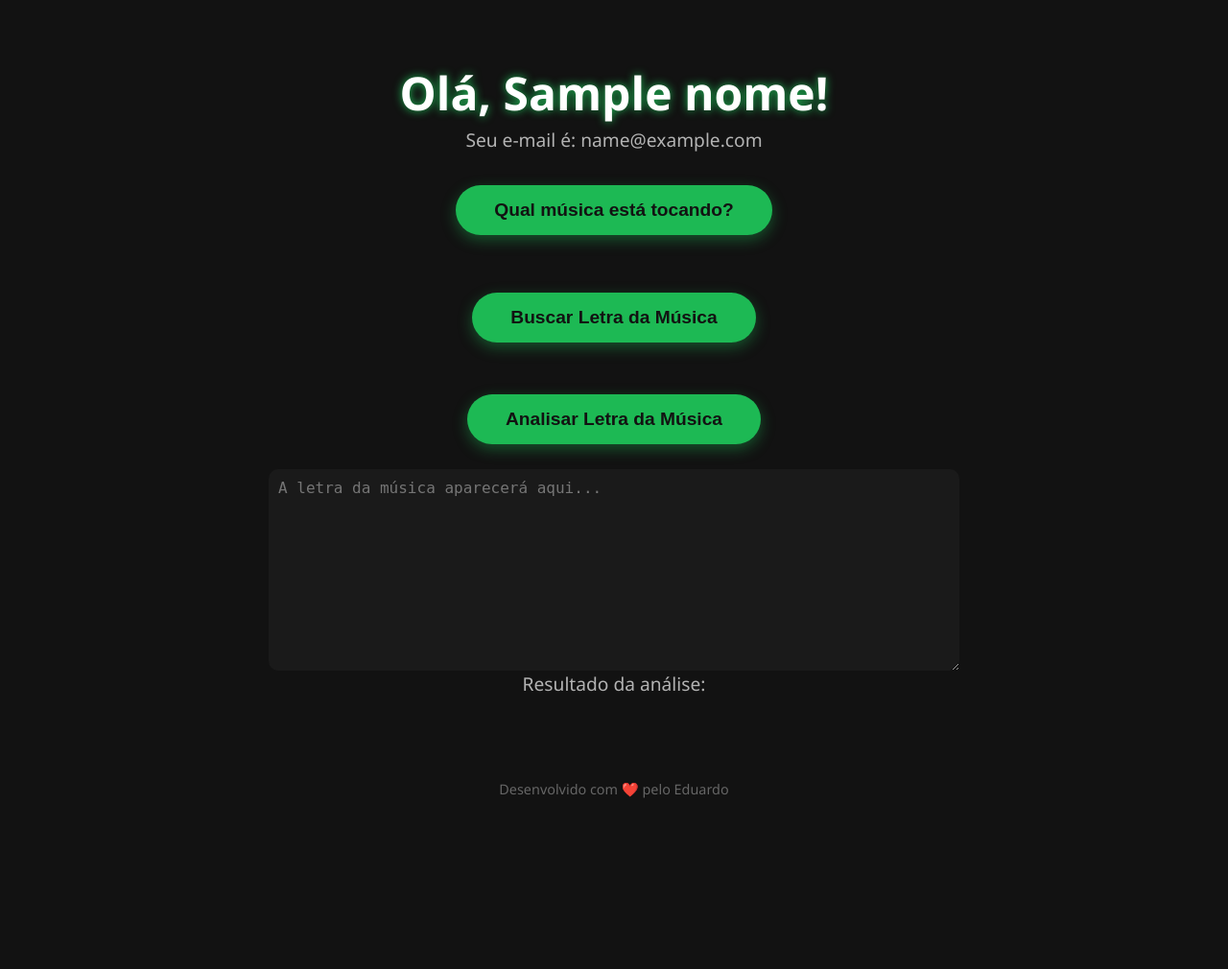
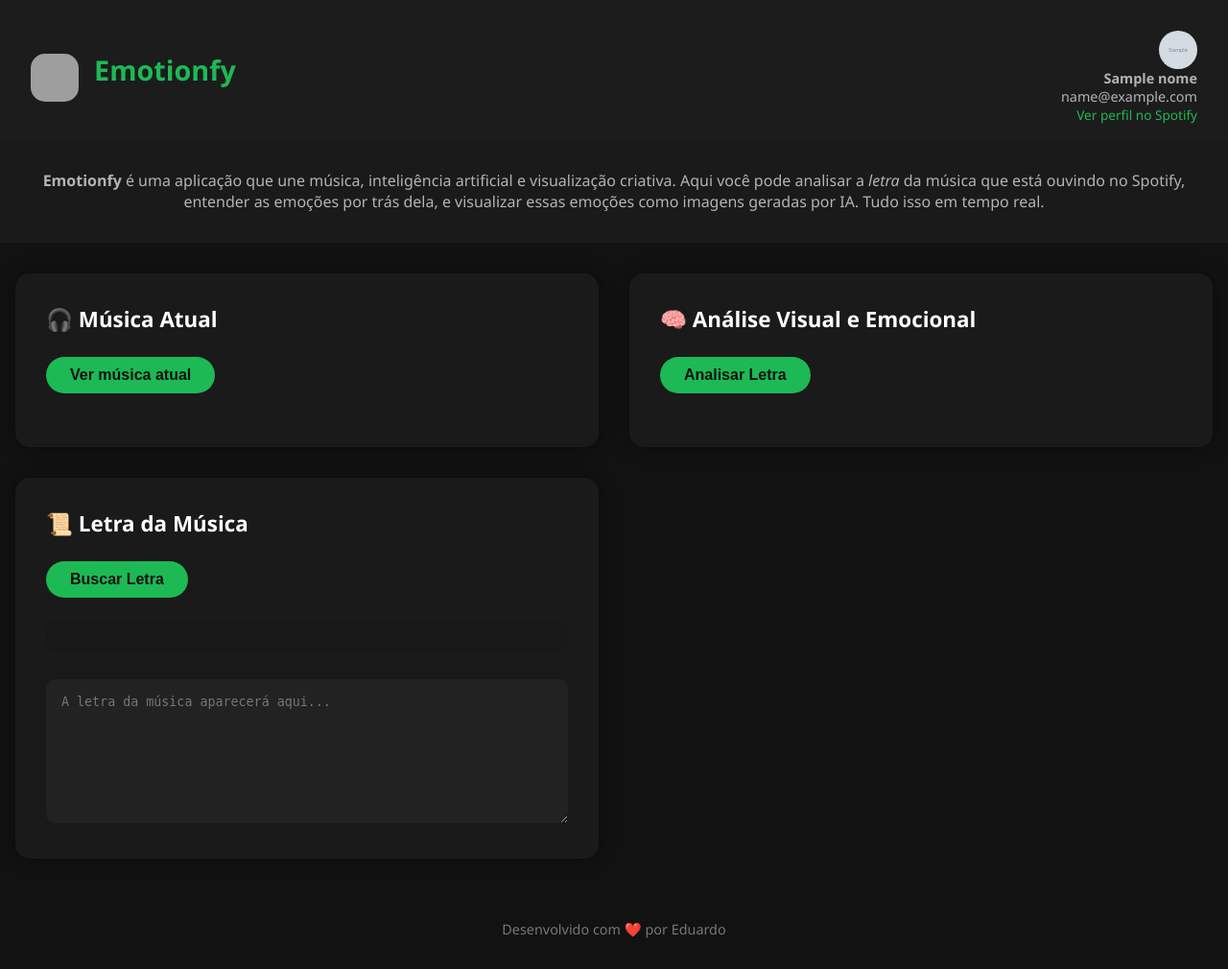
Before and after one commit to EduardoLazaroo/emotion-IA, a Flask app: template app/templates/index.html in a window 1280 px wide. Shown: the whole page at 96% size. Before the commit the page ends 832 px from the top, so only its background shows below. Run offline with Flask 3, Linux system fonts and the light colour scheme; the template is opened without the code that fills it: most values are stand-ins (such as "Sample title", 1, 10 or a date in 2020); grey boxes marked "Sample" are stand-in pictures; grey boxes are pictures that could not be loaded.

Commit message:
feat: estrutura feita

```diff
--- a/app/templates/index.html
+++ b/app/templates/index.html
@@ -2,180 +2,334 @@
 <html lang="pt-br">
   <head>
     <meta charset="UTF-8" />
-    <title>Perfil Spotify</title>
+    <title>Emotionfy</title>
+    <link rel="icon" href="/static/emotionfy.png" type="image/png" />
     <style>
+      :root {
+        --primary: #1db954;
+        --background: #121212;
+        --card-bg: #1a1a1a;
+        --text-light: #b3b3b3;
+        --white: #ffffff;
+      }
+
+      * {
+        box-sizing: border-box;
+      }
+
       body {
-            background-color: #121212;
-            color: #1DB954;
-            font-family: 'Segoe UI', Tahoma, Geneva, Verdana, sans-serif;
+        margin: 0;
+        padding: 0;
+        background-color: var(--background);
+        font-family: "Segoe UI", Tahoma, Geneva, Verdana, sans-serif;
+        color: var(--white);
+      }
+
+      header {
+        background-color: #1c1c1c;
+        padding: 1rem 2rem;
+        display: flex;
+        justify-content: space-between;
+        align-items: center;
+        box-shadow: 0 2px 10px rgba(0, 0, 0, 0.5);
+      }
+
+      header h1 {
+        margin: 0;
+        font-size: 1.8rem;
+        color: var(--primary);
+      }
+
+      .header-left {
+        display: flex;
+        align-items: center;
+        gap: 1rem;
+      }
+
+      .user-info {
+        font-size: 0.9rem;
+        color: var(--text-light);
+        text-align: right;
+      }
+
+      .user-info img {
+        width: 40px;
+        height: 40px;
+        border-radius: 50%;
+        margin-left: 1rem;
+        vertical-align: middle;
+      }
+
+      .user-info a {
+        color: var(--primary);
+        font-size: 0.85rem;
+        text-decoration: none;
+      }
+
+      .container {
+        max-width: 1400px;
+        margin: 2rem auto;
+        padding: 0 1rem;
+        display: flex;
+        gap: 2rem;
+        flex-wrap: wrap;
+      }
+
+      .left-column,
+      .right-column {
+        flex: 1 1 48%;
         display: flex;
         flex-direction: column;
-            align-items: center;
-            justify-content: flex-start;
-            min-height: 100vh;
-            margin: 0;
-            padding: 2rem;
+        gap: 2rem;
       }
 
-        h1 {
-            font-size: 3rem;
-            margin-bottom: 0.2rem;
-            color: white;
-            text-shadow: 0 0 10px #1DB954;
+      .card {
+        background-color: var(--card-bg);
+        padding: 2rem;
+        border-radius: 15px;
+        box-shadow: 0 0 20px rgba(0, 0, 0, 0.4);
+        width: 100%;
       }
 
-        p {
-            font-size: 1.2rem;
-            color: #b3b3b3;
+      .card h2 {
         margin-top: 0;
-            margin-bottom: 1.5rem;
+        font-size: 1.4rem;
+        margin-bottom: 1rem;
       }
 
       button {
-            background-color: #1DB954;
+        background-color: var(--primary);
         border: none;
-            border-radius: 50px;
-            color: #121212;
-            padding: 15px 40px;
-            font-size: 1.2rem;
-            font-weight: 700;
+        border-radius: 30px;
+        color: var(--background);
+        padding: 10px 25px;
+        font-size: 1rem;
+        font-weight: bold;
         cursor: pointer;
-            transition: background-color 0.3s ease;
-            box-shadow: 0 5px 15px rgba(29, 185, 84, 0.4);
-            margin: 10px 0;
+        transition: all 0.3s ease;
+        margin: 0.5rem 0;
       }
 
-        button:hover {
+      button:hover:enabled {
         background-color: #1ed760cc;
-            box-shadow: 0 8px 20px rgba(30, 215, 96, 0.7);
+        box-shadow: 0 6px 20px rgba(30, 215, 96, 0.7);
+      }
+
+      button:disabled {
+        opacity: 0.6;
+        cursor: not-allowed;
       }
 
       textarea {
+        width: 100%;
+        min-height: 150px;
+        background-color: #222;
+        color: var(--white);
+        border: none;
+        padding: 1rem;
+        border-radius: 10px;
+        resize: vertical;
         margin-top: 1rem;
-            width: 90%;
-            max-width: 700px;
-            font-size: 1rem;
-            padding: 10px;
-            border-radius: 10px;
-            border: none;
-            background: #1a1a1a;
-            color: white;
-            resize: vertical;
       }
 
-        pre, #track-name {
+      pre {
+        white-space: pre-wrap;
+        word-break: break-word;
+        color: var(--text-light);
+        background-color: #181818;
+        padding: 1rem;
+        border-radius: 10px;
         margin-top: 1rem;
-            font-size: 1.1rem;
-            color: white;
-            max-width: 700px;
-            white-space: pre-wrap;
-            word-wrap: break-word;
-            text-align: left;
+      }
+
+      img {
+        width: 100%;
+        border-radius: 15px;
+        margin-top: 1rem;
+      }
+
+      .loading {
+        color: var(--primary);
+        font-style: italic;
       }
 
       footer {
-            margin-top: auto;
+        text-align: center;
+        padding: 2rem 1rem;
+        color: #777;
         font-size: 0.9rem;
-            color: #666;
+      }
+
+      @media (max-width: 992px) {
+        .container {
+          flex-direction: column;
+        }
+
+        .left-column,
+        .right-column {
+          flex: 1 1 100%;
+        }
       }
     </style>
   </head>
   <body>
-    <h1>Olá, {{ nome }}!</h1>
-    <p>Seu e-mail é: {{ email }}</p>
+    <header>
+      <div class="header-left">
+        <img
+          src="https://i.postimg.cc/nz29qyPG/emotionfy.png"
+          alt="Logo Emotionfy"
+          style="width: 50px; height: 50px"
+        />
+        <h1>Emotionfy</h1>
+      </div>
+      <div class="user-info">
+        {% if imagem %}
+        <img src="{{ imagem }}" alt="Foto de perfil" />
+        {% endif %}
+        <div><strong>{{ nome }}</strong></div>
+        <div>{{ email }}</div>
+        <div>
+          <a href="{{ perfil_url }}" target="_blank">Ver perfil no Spotify</a>
+        </div>
+      </div>
+    </header>
 
-    <button id="btn-track">Qual música está tocando?</button>
-    <p id="track-name"></p>
+    <section
+      style="
+        padding: 1rem 2rem;
+        background-color: #1a1a1a;
+        text-align: center;
+        color: var(--text-light);
+      "
+    >
+      <p>
+        <strong>Emotionfy</strong> é uma aplicação que une música, inteligência
+        artificial e visualização criativa. Aqui você pode analisar a
+        <em>letra</em> da música que está ouvindo no Spotify, entender as
+        emoções por trás dela, e visualizar essas emoções como imagens geradas
+        por IA. Tudo isso em tempo real.
+      </p>
+    </section>
 
-    <button id="btn-testar-genius">Buscar Letra da Música</button>
+    <div class="container">
+      <div class="left-column">
+        <div class="card">
+          <h2>🎧 Música Atual</h2>
+          <button id="btn-track">Ver música atual</button>
+          <p id="track-name" class="loading"></p>
+        </div>
+
+        <div class="card">
+          <h2>📜 Letra da Música</h2>
+          <button id="btn-testar-genius">Buscar Letra</button>
           <pre id="teste-genius-resultado"></pre>
+          <textarea
+            id="letra-musica"
+            placeholder="A letra da música aparecerá aqui..."
+          ></textarea>
+        </div>
+      </div>
 
-    <button id="btn-analisar-letra">Analisar Letra da Música</button>
-    <textarea id="letra-musica" rows="10" placeholder="A letra da música aparecerá aqui..."></textarea>
+      <div class="right-column">
+        <div class="card">
+          <h2>🧠 Análise Visual e Emocional</h2>
+          <button id="btn-analisar-letra">Analisar Letra</button>
+          <div id="teste-genius-analise" style="margin-top: 1rem"></div>
+          <div id="imagem-analisada"></div>
+        </div>
+      </div>
+    </div>
 
-    <p>Resultado da análise:</p>
-    <pre id="teste-genius-analise"></pre>
-
-    <footer>
-        Desenvolvido com ❤️ pelo Eduardo
-    </footer>
+    <footer>Desenvolvido com ❤️ por Eduardo</footer>
 
     <script>
-        document.getElementById('btn-track').addEventListener('click', () => {
-            const trackNameEl = document.getElementById('track-name');
+      document.getElementById("btn-track").addEventListener("click", () => {
+        const trackNameEl = document.getElementById("track-name");
         trackNameEl.innerText = "Carregando...";
-            fetch('/current-track')
-                .then(res => res.json())
-                .then(data => {
-                    trackNameEl.innerText = data.error ? `Erro: ${data.error}` : data.track;
+        fetch("/current-track")
+          .then((res) => res.json())
+          .then((data) => {
+            trackNameEl.innerText = data.error
+              ? `Erro: ${data.error}`
+              : `🎵 ${data.track}`;
           })
           .catch(() => {
-                    trackNameEl.innerText = 'Erro ao buscar música.';
+            trackNameEl.innerText = "Erro ao buscar música.";
           });
       });
 
-        document.getElementById('btn-testar-genius').addEventListener('click', () => {
-            const output = document.getElementById('teste-genius-resultado');
-            const analiseEl = document.getElementById('teste-genius-analise');
-            const textarea = document.getElementById('letra-musica');
+      document.getElementById("btn-testar-genius").addEventListener("click", () => {
+        const output = document.getElementById("teste-genius-resultado");
+        const analiseEl = document.getElementById("teste-genius-analise");
+        const textarea = document.getElementById("letra-musica");
 
         output.textContent = "Buscando música e letra...";
-            analiseEl.textContent = "";
+        analiseEl.innerHTML = "";
         textarea.value = "";
 
-            fetch('/testar-genius')
-                .then(res => res.json())
-                .then(data => {
+        fetch("/testar-genius")
+          .then((res) => res.json())
+          .then((data) => {
             if (data.erro) {
               output.textContent = `Erro: ${data.erro}`;
             } else {
-                        output.textContent =
-                            `🎵 Música: ${data.musica}\n🎤 Artista: ${data.artista}\n🔗 URL: ${data.url_encontrada}`;
+              output.textContent = `🎵 Música: ${data.musica}\n🎤 Artista: ${data.artista}\n🔗 URL: ${data.url_encontrada}`;
               textarea.value = data.letra;
             }
           })
-                .catch(err => {
+          .catch((err) => {
             output.textContent = "Erro ao buscar dados.";
             console.error(err);
           });
       });
 
-        document.getElementById('btn-analisar-letra').addEventListener('click', () => {
-        const textarea = document.getElementById('letra-musica');
-        const analiseEl = document.getElementById('teste-genius-analise');
+      document.getElementById("btn-analisar-letra").addEventListener("click", () => {
+        const textarea = document.getElementById("letra-musica");
+        const analiseEl = document.getElementById("teste-genius-analise");
+        const imagemContainer = document.getElementById("imagem-analisada");
         const texto = textarea.value;
+        const btn = document.getElementById("btn-analisar-letra");
 
         if (!texto.trim()) {
-            analiseEl.textContent = "Insira a letra para analisar.";
+          analiseEl.innerHTML = "<p class='loading'>Insira a letra para analisar.</p>";
           return;
         }
 
-        analiseEl.textContent = "Analisando...";
+        analiseEl.innerHTML = "<p class='loading'>Analisando...</p>";
+        imagemContainer.innerHTML = "";
+        btn.disabled = true;
+        btn.innerText = "Analisando...";
 
-        fetch('/analisar-letra', {
+        fetch("/analisar-letra", {
           method: "POST",
-            headers: { 'Content-Type': 'application/json' },
-            body: JSON.stringify({ letra: texto })  // <-- Corrigido aqui
+          headers: { "Content-Type": "application/json" },
+          body: JSON.stringify({ letra: texto }),
         })
-        .then(res => res.json())
-        .then(data => {
+          .then((res) => res.json())
+          .then((data) => {
             if (data.error) {
-                analiseEl.textContent = `Erro: ${data.error}`;
+              analiseEl.innerHTML = `<p class='loading'>Erro: ${data.error}</p>`;
             } else {
-                analiseEl.textContent =
-                    `🎭 Emoção: ${data.emocao}\n` +
-                    `🎨 Cores: ${data.cores.join(', ')}\n` +
-                    `📝 Descrição: ${data.descricao}\n` +
-                    `📌 Tema: ${data.tema}\n` +
-                    `🔊 Tom Narrativo: ${data.tom_narrativo}\n` +
-                    `💡 Mensagem Central: ${data.mensagem_central}\n` +
-                    `🎨 Dispositivos Estilísticos: ${data.dispositivos_estilisticos}\n` +
-                    `🔑 Palavras-chave: ${data.palavras_chave.join(', ')}`;
+              analiseEl.innerHTML = `
+                <p>🎭 <strong>Emoção:</strong> ${data.emocao}</p>
+                <p>🎨 <strong>Cores:</strong> ${data.cores.join(", ")}</p>
+                <p>📝 <strong>Descrição:</strong> ${data.descricao}</p>
+                <p>📌 <strong>Tema:</strong> ${data.tema}</p>
+                <p>🔊 <strong>Tom Narrativo:</strong> ${data.tom_narrativo}</p>
+                <p>💡 <strong>Mensagem Central:</strong> ${data.mensagem_central}</p>
+                <p>🎨 <strong>Dispositivos Estilísticos:</strong> ${data.dispositivos_estilisticos}</p>
+                <p>🔑 <strong>Palavras-chave:</strong> ${data.palavras_chave.join(", ")}</p>
+              `;
+
+              imagemContainer.innerHTML = `<img src="${data.imagem_url}" alt="Imagem gerada" />`;
             }
           })
-        .catch(err => {
-            analiseEl.textContent = "Erro ao analisar.";
-            console.error(err);
+          .catch(() => {
+            analiseEl.innerHTML = "<p class='loading'>Erro ao analisar letra.</p>";
+          })
+          .finally(() => {
+            btn.disabled = false;
+            btn.innerText = "Analisar Letra";
           });
       });
     </script>
```
Also changed, not shown: analise.py (+40 -28 lines), app/routes.py (+15 -1 lines). Lines whose indentation alone changed are shown as unchanged.
